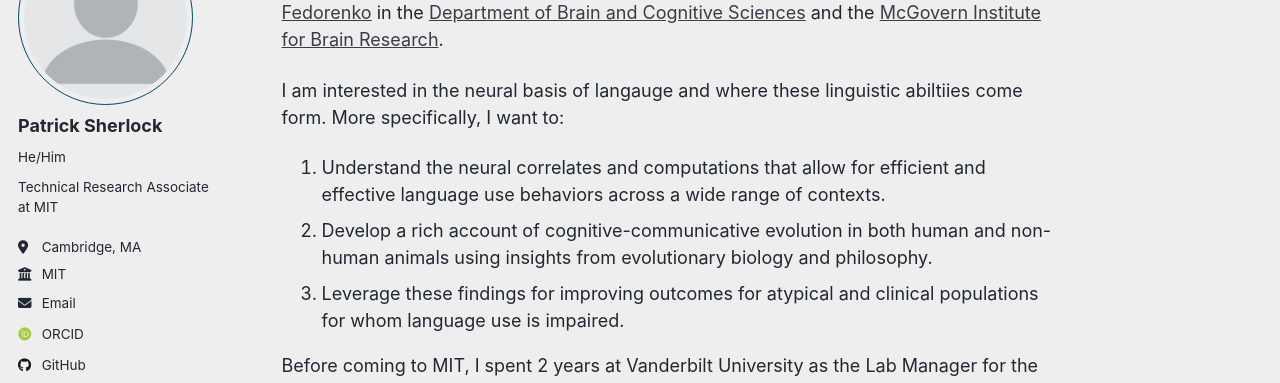
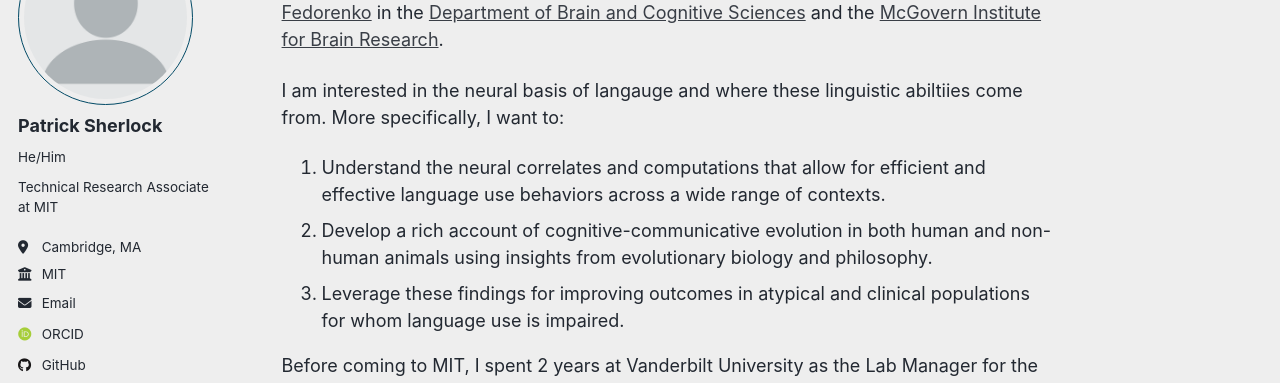
Before and after one commit to patricksherlock/patricksherlock.github.io, a Jekyll site: the page built from _pages/about.md, in a window 1280 px wide and 1273 px high. Shown: the part 169-552 px from the top of the window. Built offline with Jekyll 4.4.1, drawn with Linux system fonts in a browser that asks for light colours; some web fonts are replaced; a script that is not in the unit is left out.

Commit message:
Update about.md

```diff
--- a/_pages/about.md
+++ b/_pages/about.md
@@ -10,11 +10,11 @@ redirect_from:
 
 I am currently a Technical Research Associate at MIT working with [Prof. Evelina (Ev) Fedorenko](https://evlab.mit.edu/) in the [Department of Brain and Cognitive Sciences](https://bcs.mit.edu/) and the [McGovern Institute for Brain Research](https://mcgovern.mit.edu/).
 
-I am interested in the neural basis of langauge and where these linguistic abiltiies come form. More specifically, I want to:
+I am interested in the neural basis of langauge and where these linguistic abiltiies come from. More specifically, I want to:
 
 1. Understand the neural correlates and computations that allow for efficient and effective language use behaviors across a wide range of contexts.
 2. Develop a rich account of cognitive-communicative evolution in both human and non-human animals using insights from evolutionary biology and philosophy.
-3. Leverage these findings for improving outcomes for atypical and clinical populations for whom language use is impaired.
+3. Leverage these findings for improving outcomes in atypical and clinical populations for whom language use is impaired.
 
 Before coming to MIT, I spent 2 years at Vanderbilt University as the Lab Manager for the Conversation lab with [Prof. Sarah Brown-Schmidt](https://www.sarahbrownschmidt.com/) in the [Department of Psychology and Human Development](https://peabody.vanderbilt.edu/academics/departments/psych/). Our work focused on understanding the differences in processing demands between language comprehension and production in both neurotypical populations and people with traumatic brain injury (TBI).
 
```
